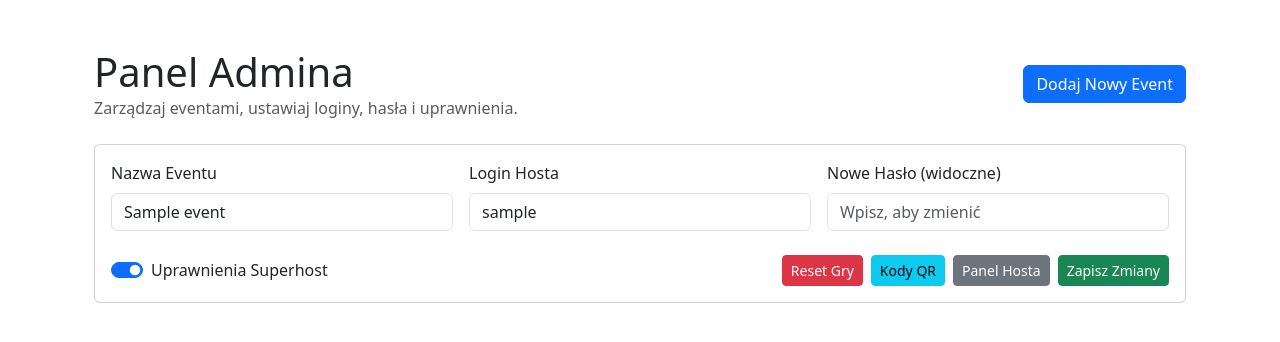
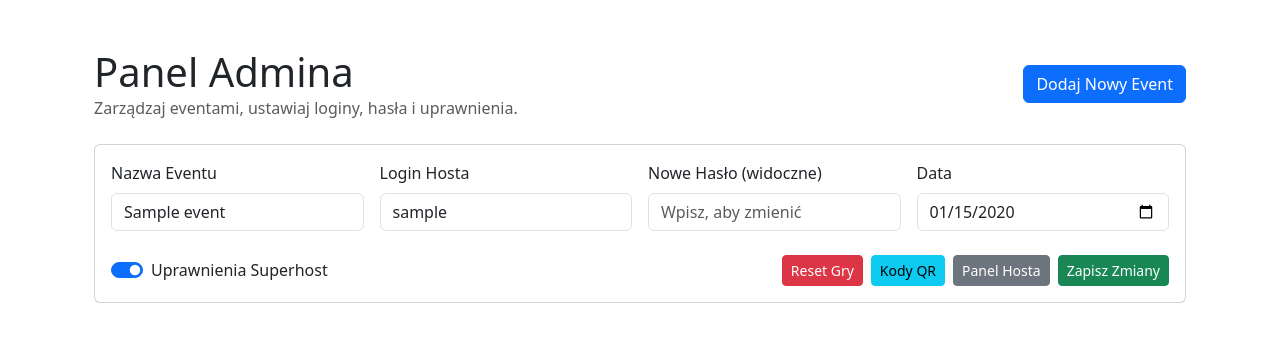
Before and after one commit to michalkopec1981/Saper-2, a Flask app: page /admin in a window 1280 px wide. Shown: the top 342 px of the page. Run offline with Flask 2, Linux system fonts and the light colour scheme; the visitor is signed in with stand-in values (Sample User, id 1); tables that the repository leaves empty hold one stand-in row (values such as "Sample post").

Commit message:
Update admin.html

```diff
--- a/templates/admin.html
+++ b/templates/admin.html
@@ -50,15 +50,20 @@ document.addEventListener('DOMContentLoaded', function() {
         const panel = document.createElement('div');
         panel.className = 'card mb-3';
         panel.dataset.eventId = event.id;
+
+        const deleteBtnVisibility = event.id > 2 ? '' : 'style="display: none;"';
+
         panel.innerHTML = `
             <div class="card-body">
                 <div class="row g-3">
-                    <div class="col-md-4"><label class="form-label">Nazwa Eventu</label><input type="text" class="form-control event-name" value="${event.name}"></div>
-                    <div class="col-md-4"><label class="form-label">Login Hosta</label><input type="text" class="form-control event-login" value="${event.login}"></div>
-                    <div class="col-md-4"><label class="form-label">Nowe Hasło (widoczne)</label><input type="text" class="form-control event-password" placeholder="Wpisz, aby zmienić"></div>
+                    <div class="col-md-3"><label class="form-label">Nazwa Eventu</label><input type="text" class="form-control event-name" value="${event.name}"></div>
+                    <div class="col-md-3"><label class="form-label">Login Hosta</label><input type="text" class="form-control event-login" value="${event.login}"></div>
+                    <div class="col-md-3"><label class="form-label">Nowe Hasło (widoczne)</label><input type="text" class="form-control event-password" placeholder="Wpisz, aby zmienić"></div>
+                    <div class="col-md-3"><label class="form-label">Data</label><input type="date" class="form-control event-date" value="${event.event_date || ''}"></div>
                     <div class="col-12 d-flex align-items-center justify-content-between pt-2">
                         <div class="form-check form-switch"><input class="form-check-input event-superhost" type="checkbox" role="switch" id="superhost-${event.id}" ${event.is_superhost ? 'checked' : ''}><label class="form-check-label" for="superhost-${event.id}">Uprawnienia Superhost</label></div>
                         <div class="d-flex justify-content-end gap-2 flex-wrap">
+                            <button class="btn btn-sm btn-outline-danger btn-delete" ${deleteBtnVisibility}>Usuń Event</button>
                             <button class="btn btn-sm btn-danger btn-reset">Reset Gry</button>
                             <a href="/admin/qrcodes/${event.id}" class="btn btn-sm btn-info">Kody QR</a>
                             <a href="/admin/impersonate/${event.id}" target="_blank" class="btn btn-sm btn-secondary">Panel Hosta</a>
@@ -103,7 +108,8 @@ document.addEventListener('DOMContentLoaded', function() {
                 name: panel.querySelector('.event-name').value,
                 login: panel.querySelector('.event-login').value,
                 password: panel.querySelector('.event-password').value,
-                is_superhost: panel.querySelector('.event-superhost').checked
+                is_superhost: panel.querySelector('.event-superhost').checked,
+                event_date: panel.querySelector('.event-date').value
             };
             target.disabled = true;
             const result = await fetchApi(`/api/admin/event/${eventId}`, { method: 'PUT', headers: { 'Content-Type': 'application/json' }, body: JSON.stringify(payload) });
@@ -122,6 +128,19 @@ document.addEventListener('DOMContentLoaded', function() {
                 target.disabled = false;
             }
         }
+
+        if (target.classList.contains('btn-delete')) {
+            if (confirm(`Czy na pewno chcesz USUNĄĆ Event ${eventId}? To nieodwracalna operacja, która usunie wszystkie dane gry.`)) {
+                target.disabled = true;
+                const result = await fetchApi(`/api/admin/event/${eventId}`, { method: 'DELETE' });
+                if (result) {
+                    panel.remove();
+                    showStatus(result.message, 'success');
+                } else {
+                    target.disabled = false;
+                }
+            }
+        }
     });
 
     loadEvents();
```
